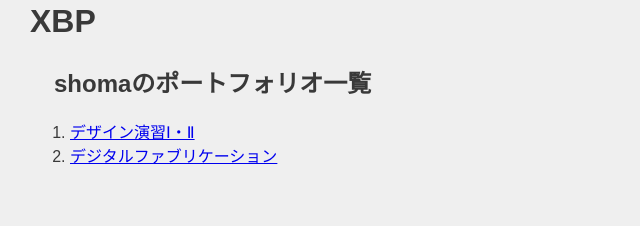
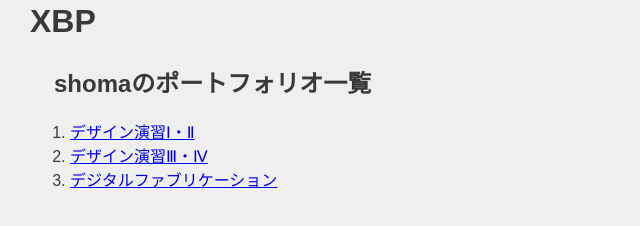
Before and after one commit to shoma4444/xbp, a plain HTML site: page index.html in a window 1280 px wide. Shown: the part 100-326 px from the top of the page, without its empty margins (0-640 px from the left). Drawn offline with Linux system fonts and the light colour scheme.

Commit message:
メッセージ

```diff
--- a/index.html
+++ b/index.html
@@ -15,6 +15,7 @@
         <!--番号付きのリスト-->
         <ol>
             <li><a href="./de12/index.html">デザイン演習Ⅰ・Ⅱ</a></li>
+            <li><a href="./de34/index.html">デザイン演習Ⅲ・Ⅳ</a></li>
             <li><a href="./digi_fab/index.html">デジタルファブリケーション</a></li>
         </ol>
 
```
